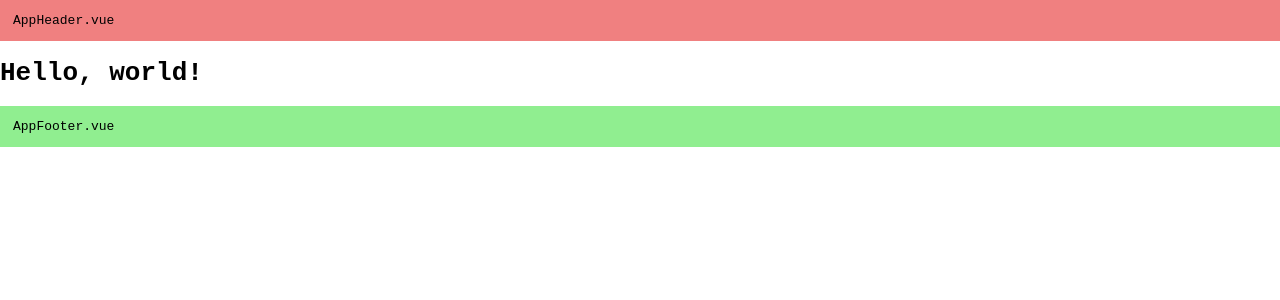
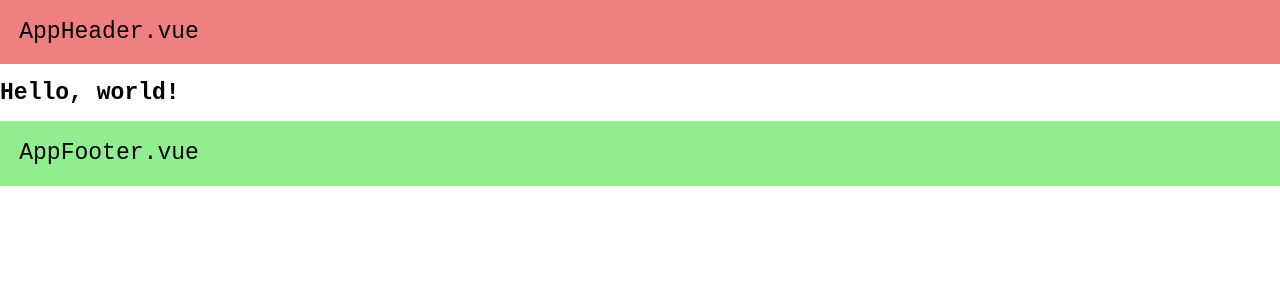
Before and after one commit to PedroClerici/vue-reference, a Vue app: page / in a window 1280 px wide. Shown: the top 300 px of the page. Built offline with nearby package versions, Linux system fonts and the light colour scheme.

Commit message:
Using components life cycles hooks

```diff
--- a/src/App.vue
+++ b/src/App.vue
@@ -1,32 +1,42 @@
 <script>
-  // Importing component locally
-  import AppHeader from '@components/AppHeader.vue'
+import LifeCycles from './components/LifeCycles.vue'
 
 export default {
   name: 'App',
+  components: {
+    LifeCycles,
+  },
   data() {
     return {
       message: "world",
+      showLifeCycles: true,
     }
   },
-    components: {
-      AppHeader
+  mounted() {
+    setInterval(() => {
+      this.showLifeCycles = false;
+    }, 3000);
+  },
+  unmounted() {
+    console.log("App.vue component has ben unmounted!");
   }
 }
 </script>
 
 <template>
-    <AppHeader/>
+    <TheHeader/>
     <div class="container">
       <h1>Hello, {{ message }}!</h1>
     </div>
-    <AppFooter/>
+    <LifeCycles :show="showLifeCycles"/>
+    <TheFooter/>
 </template>
 
 <style>
   /* Global styles */
   * {
     font-family: monospace;
+    font-size: 1.2rem;
   }
 
   body, html {
--- /dev/null
+++ b/src/components/LifeCycles.vue
@@ -0,0 +1,42 @@
+<script>
+export default {
+  data() {
+    return {
+      text: "Life",
+    }
+  },
+  beforeCreate() {
+    console.log("Before component is created hook.")
+  },
+  created() {
+    console.log("When component is created hook.")
+  },
+  beforeMount() {
+    console.log("Before component is mounted hook.")
+  },
+  mounted() {
+    console.log("When component is mounted hook.")
+  },
+  beforeUpdate() {
+    console.log("Before component update hook.")
+  },
+  updated() {
+    console.log("When component update hook.")
+  },
+  beforeUnmount() {
+    console.log("Before component is unmounted hook.")
+  },
+  unmounted() {
+    console.log("When component is unmounted hook.")
+  },
+}
+</script>
+
+<template>
+  <div v-if="show">
+    <div>
+      {{ text }}
+    </div>
+    <button @click="text = 'Changed...'">Update Component</button>
+  </div>
+</template>
--- a/src/components/AppFooter.vue
+++ b/src/components/TheFooter.vue
@@ -1,6 +1,6 @@
 <script>
   export default {
-    name: "AppFooter"
+    name: "TheFooter"
   }
 </script>
 
--- a/src/components/AppHeader.vue
+++ b/src/components/TheHeader.vue
@@ -1,6 +1,6 @@
 <script>
   export default {
-    name: "AppHeader"
+    name: "TheHeader"
   }
 </script>
 
--- a/src/main.js
+++ b/src/main.js
@@ -1,10 +1,12 @@
 import { createApp } from "vue";
 import App from "@/App.vue";
-import AppFooter from "@components/AppFooter.vue";
+import TheHeader from "@components/TheHeader.vue";
+import TheFooter from "@components/TheFooter.vue";
 
 const app = createApp(App);
 
 // Adding AppFooter as a global component
-app.component("AppFooter", AppFooter);
+app.component("TheHeader", TheHeader);
+app.component("TheFooter", TheFooter);
 
 app.mount("#app");
```
Lines whose indentation alone changed are shown as unchanged.
